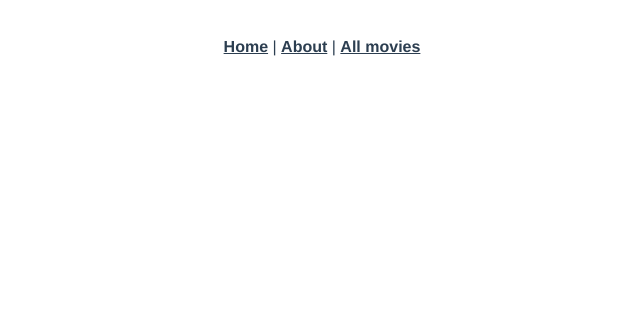
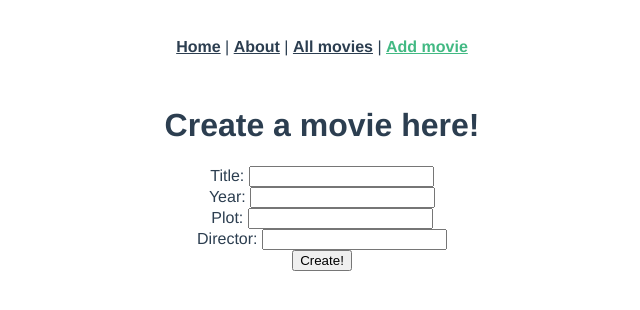
Before and after one commit to SamSharff/movie-vue-app-frontend, a Vue app: page /movies/new in a window 1280 px wide. Shown: the top 310 px of the page, without its empty margins (318-958 px from the left). Built offline with nearby package versions, Linux system fonts and the light colour scheme.

Commit message:
adds MoviesNew.vue component to src/view; adds route in index.js; adds link in App.vue; sucessfully tests in browser

```diff
--- a/src/App.vue
+++ b/src/App.vue
@@ -5,6 +5,8 @@
     <router-link to="/about">About</router-link>
     |
     <router-link to="/movies">All movies</router-link>
+    |
+    <router-link to="/movies/new">Add movie</router-link>
   </nav>
   <router-view />
 </template>
--- a/src/router/index.js
+++ b/src/router/index.js
@@ -1,6 +1,7 @@
 import { createRouter, createWebHistory } from "vue-router";
 import HomeView from "../views/HomeView.vue";
 import MoviesIndex from "../views/MoviesIndex.vue";
+import MoviesNew from "../views/MoviesNew.vue";
 
 const routes = [
   {
@@ -21,6 +22,11 @@ const routes = [
     name: "movies-index",
     component: MoviesIndex,
   },
+  {
+    path: "/movies/new",
+    name: "movies-new",
+    component: MoviesNew,
+  },
 ];
 
 const router = createRouter({
--- /dev/null
+++ b/src/views/MoviesNew.vue
@@ -0,0 +1,75 @@
+<script>
+import axios from "axios";
+
+export default {
+  data: function () {
+    return {
+      newMovieParams: {},
+      error: [],
+    };
+  },
+  methods: {
+    createMovie: function () {
+      console.log("Creating your movie!");
+
+      axios
+        .post("http://localhost:3000/movies.json", this.newMovieParams)
+        .then((response) => {
+          console.log("Sucess!", response.data);
+          this.$router.push("/movies");
+        })
+        .catch((error) => {
+          console.log("error creating your photo", error.response);
+          this.errors = error.response.data.errors;
+        });
+    },
+  },
+};
+</script>
+<template>
+  <div class="movies-new">
+    <h1>Create a movie here!</h1>
+    <div>
+      Title:
+      <input type="text" v-model="newMovieParams.title" />
+      <br />
+      Year:
+      <input type="text" v-model="newMovieParams.year" />
+      <br />
+      Plot:
+      <input type="text" v-model="newMovieParams.plot" />
+      <br />
+      Director:
+      <input type="text" v-model="newMovieParams.director" />
+      <br />
+      <button v-on:click="createMovie()">Create!</button>
+    </div>
+  </div>
+  <!-- <form>
+    <ul>
+      <li v-for="error in errors" v-bind:key="error">{{ error }}</li>
+    </ul>
+    <ul>
+      Title:
+      <input type="text" v-model="newMovieParams.title" />
+    </ul>
+    <ul>
+      Year:
+      <input type="text" v-model="newMovieParams.year" />
+    </ul>
+    <ul>
+      Plot:
+      <input type="text" v-model="newMovieParams.plot" />
+    </ul>
+    <ul>
+      Director:
+      <input type="text" v-model="newMovieParams.director" />
+    </ul>
+    <ul>
+      English (true/false):
+      <input type="text" v-model="newMovieParams.english" />
+    </ul>
+    <button v-on:submit.prevent="createMovie()">Add Movie!</button>
+    <input type="submit" value="create" />
+  </form> -->
+</template>
```
